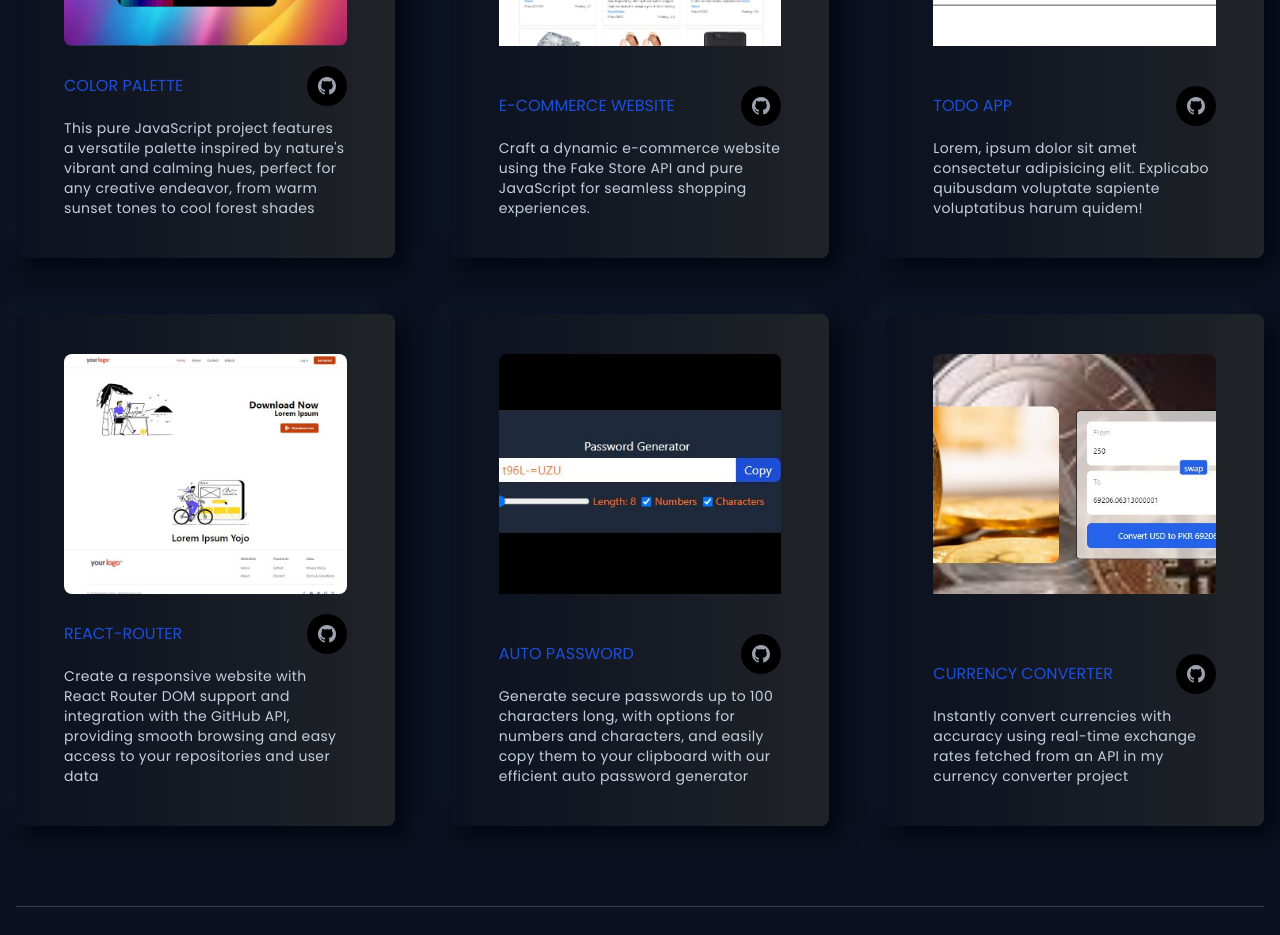
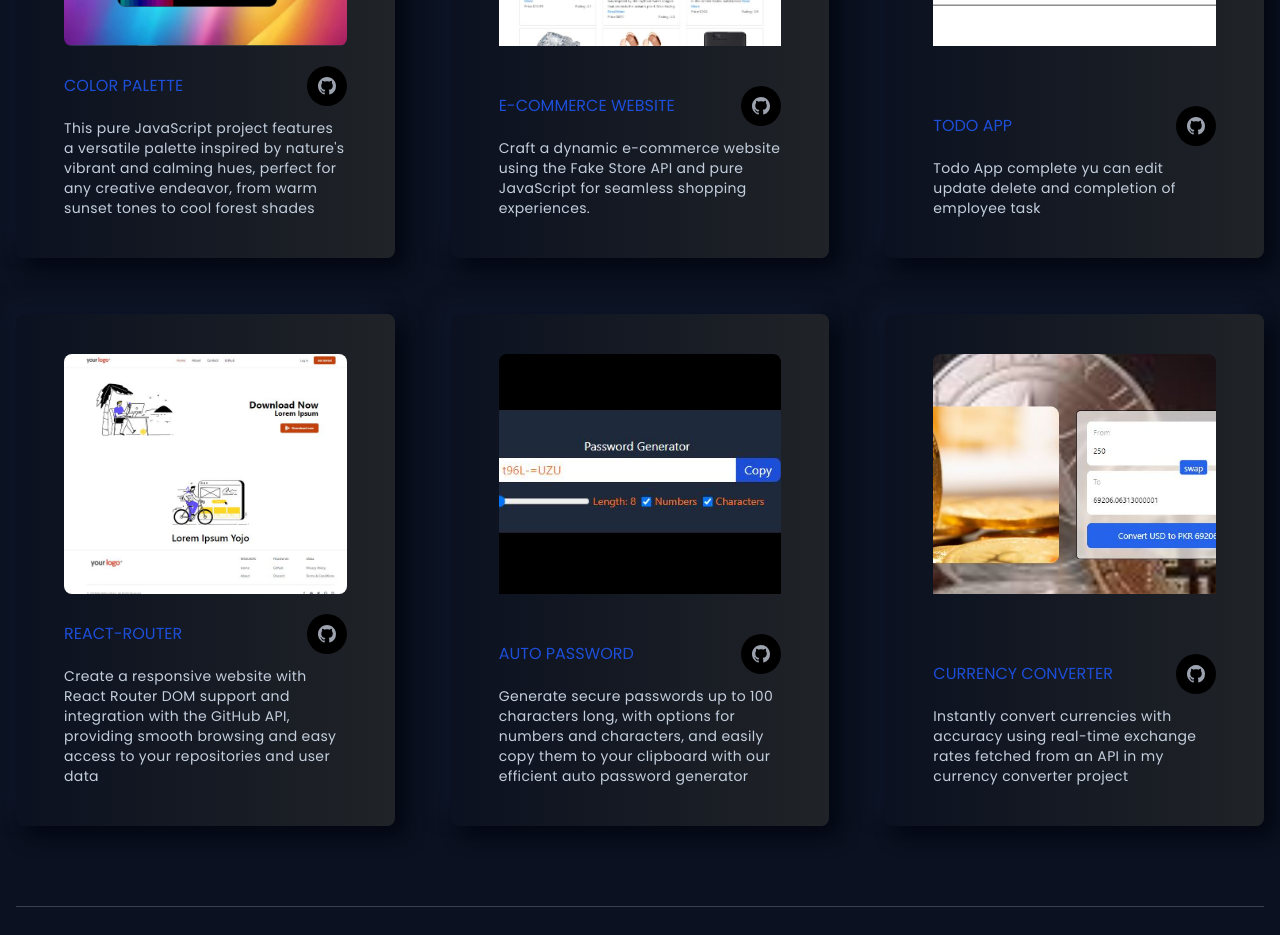
Before and after one commit to Ahmad1137/Portfolio, a React (Vite) app: page / in a window 1280 px wide. Shown: the part 2380-3315 px from the top of the page. Built offline with nearby package versions, Linux system fonts and the light colour scheme.

Commit message:
todo app detal

```diff
--- a/src/components/Projects.tsx
+++ b/src/components/Projects.tsx
@@ -36,8 +36,7 @@ const Projects = () => {
           />
           <ProjectsCard
             title="Todo App"
-            des=" Lorem, ipsum dolor sit amet consectetur adipisicing elit.
-            Explicabo quibusdam voluptate sapiente voluptatibus harum quidem!"
+            des="Todo App complete yu can edit update delete and completion of employee task"
             src={projectThree}
           />
           <ProjectsCard
```
